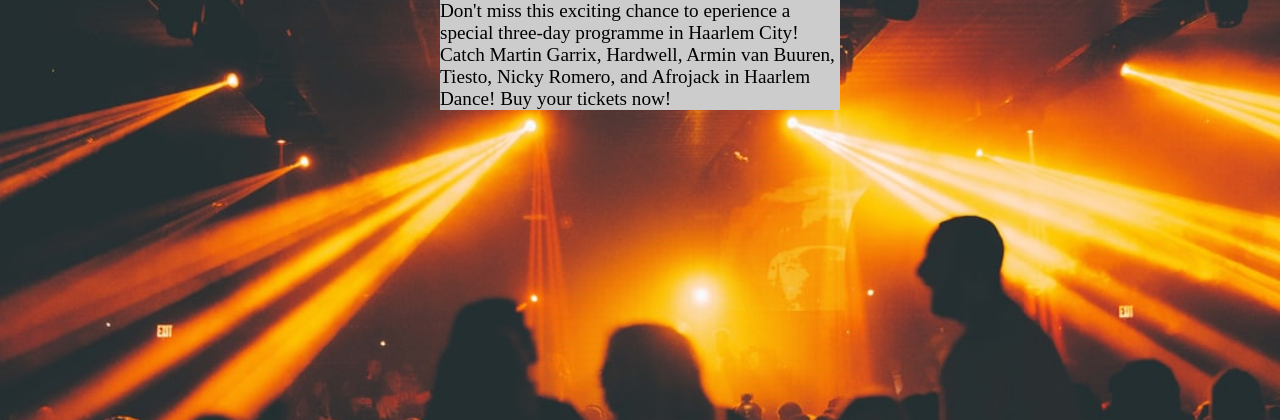
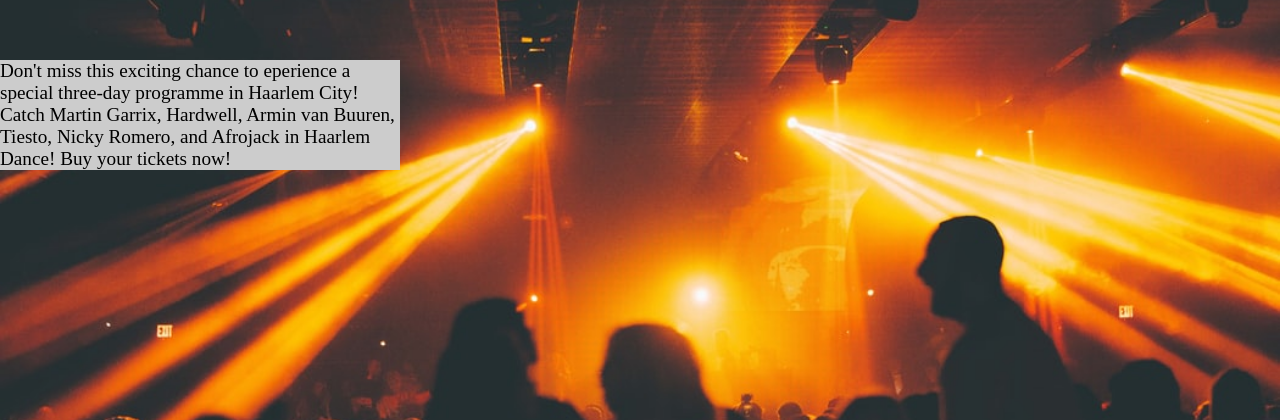
Before and after one commit to prinsalvino/HaarlemFestival, a PHP site: page /DanceHomepg.php in a window 1280 px wide. Shown: the part 167-587 px from the top of the page. Run offline with PHP 8.4, Linux system fonts and the light colour scheme.

Commit message:
Update dancestylesheet.css

```diff
--- a/css/dancestylesheet.css
+++ b/css/dancestylesheet.css
@@ -14,7 +14,8 @@
 
 .danceDescriptionHome{
     background-color: #ccc;
-    margin: 0 auto;
+    margin-top: 60px;
+
     width: 400px;
     align-content:center;
 
```
